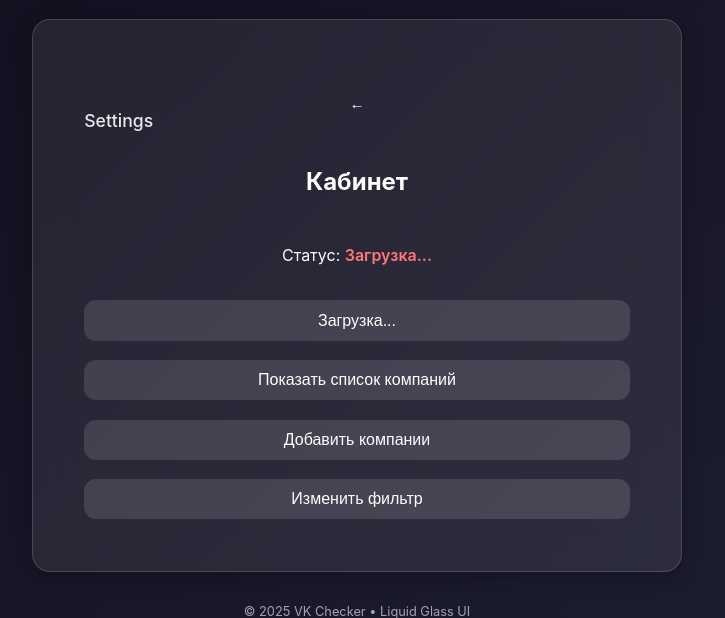
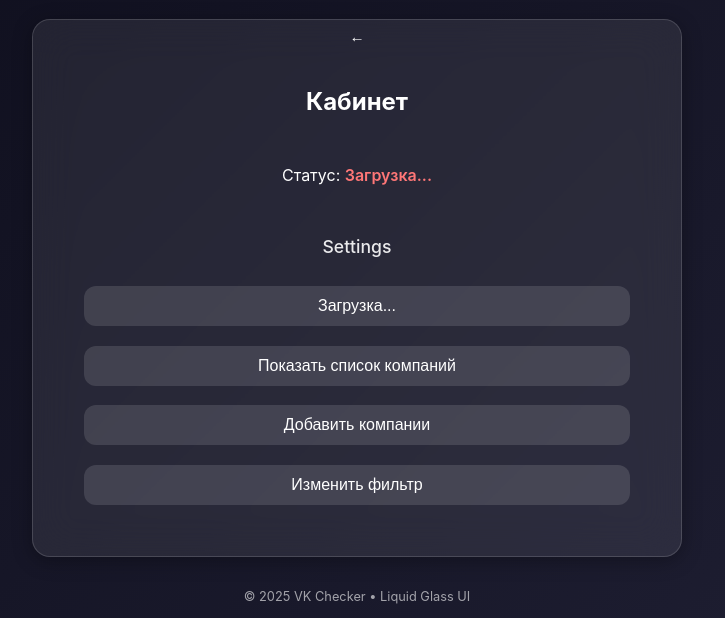
Before and after one commit to offkrse/temp_html, a Python web app: template templates/cabinet.html in a window 1280 px wide. Shown: the part 183-801 px from the top of the page, without its empty margins (283-1008 px from the left). Run offline with Jinja, Linux system fonts and the light colour scheme; the template is opened without the code that fills it, so the values that code supplies are empty; some libraries are stand-ins or nearby versions.

Commit message:
Update cabinet.html

```diff
--- a/templates/cabinet.html
+++ b/templates/cabinet.html
@@ -2,13 +2,14 @@
 {% block content %}
 
 <div class="settings-container">
-  <div class="settings-header">
+  <div class="cabinet-header">
     <button class="back-btn" onclick="window.location.href='/dashboard'">←</button>
-    <h3 class="settings-title">Settings</h3>
+    <h2 id="cabinet-title">Кабинет</h2>
   </div>
 
-  <h2 id="cabinet-title" style="margin-top:0.5rem;">Кабинет</h2>
   <p id="cabinet-status">Статус: <span class="status-inactive">Загрузка...</span></p>
+
+  <h3 class="settings-title">Settings</h3>
 
   <button id="toggle-btn" disabled>Загрузка...</button>
   <button id="show-campaigns" disabled>Показать список компаний</button>
```
